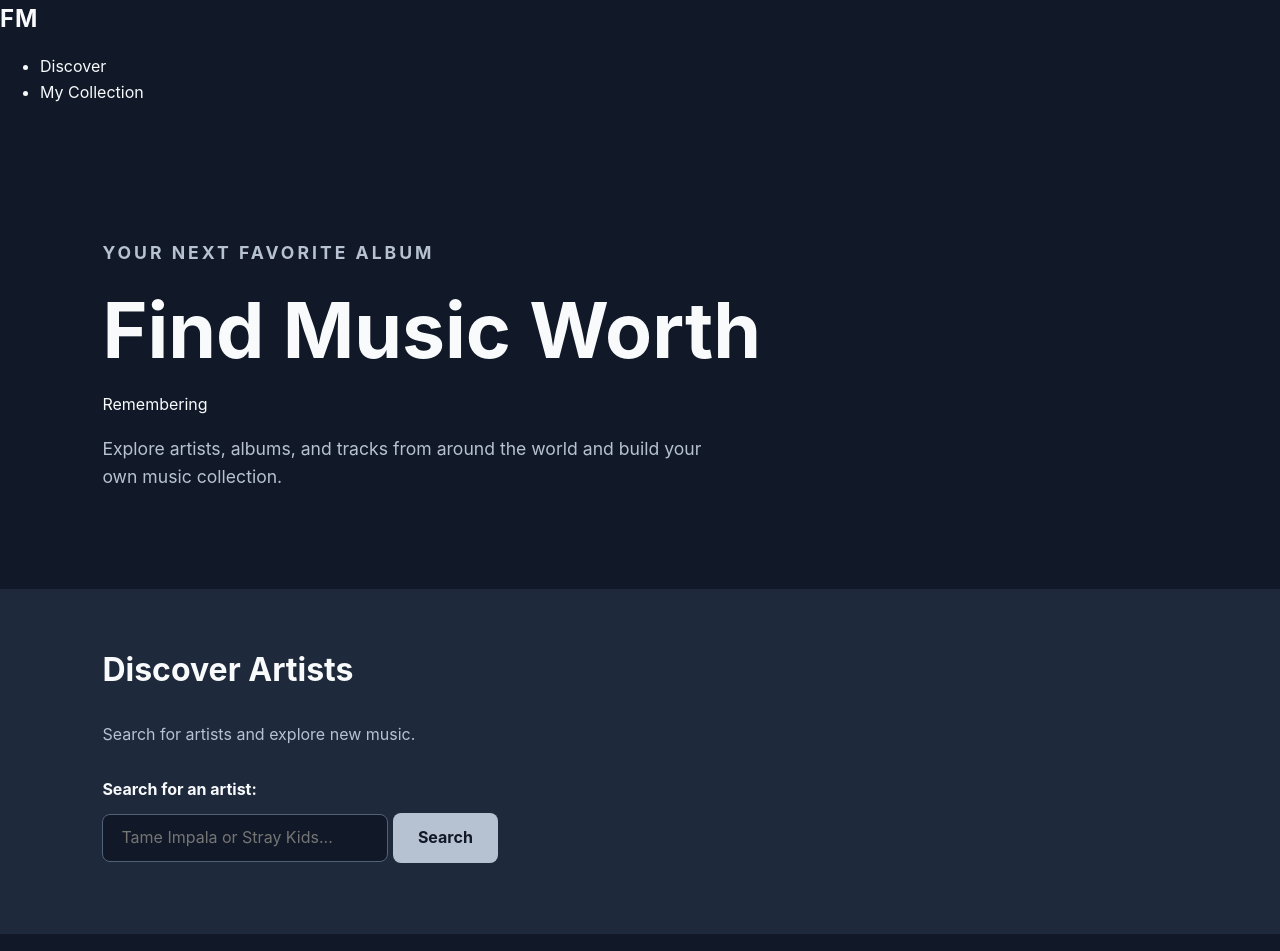
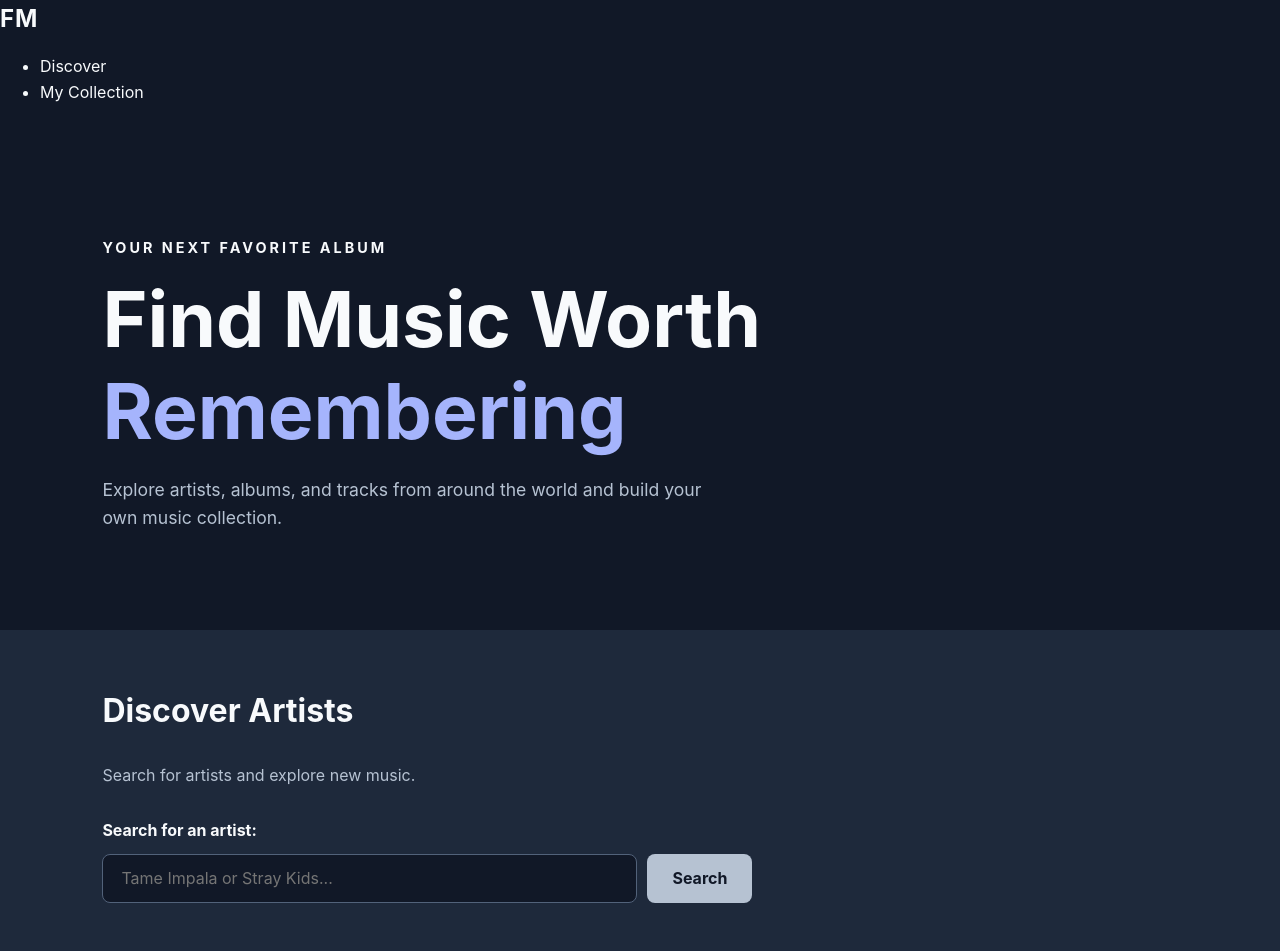
Before and after one commit to dianna-huitron/FM-findingMusic, a plain HTML site: page index.html in a window 1280 px wide. Shown: the top 951 px of the page. Drawn offline with Linux system fonts and the light colour scheme.

Commit message:
Debugging html and css. Fixing wording errors and styling improvements

```diff
--- a/index.html
+++ b/index.html
@@ -3,7 +3,7 @@
 <head>
     <meta charset="UTF-8">
     <meta name="viewport" content="width=device-width, initial-scale=1.0">
-    <meta name="description" content="TDiscovere artists, music, and more with our platform.">
+    <meta name="description" content="Discover artists, music, and more with our platform.">
     <title>FM | Find Your Music</title>
     <link rel="stylesheet" href="style.css">
     <script src="script.js" defer></script>
@@ -24,7 +24,7 @@
     <main>
         <section class="hero">
             <p class="eyebrow">Your Next Favorite Album</p>
-            <h1>Find Music Worth</h1> <span>Remembering</span>
+            <h1>Find Music Worth <span>Remembering</span></h1>
             <p>Explore artists, albums, and tracks from around the world and build your own music collection.</p>
         </section>
 
@@ -62,7 +62,7 @@
         <section id="collection" class="collection">
             <h2>My Collection</h2>
             <p>Keep track of your favorite albums and artists.</p>
-            <div id="favorites -list" class="album-grid">
+            <div id="favorites-list" class="album-grid">
                 <!-- User's collection will be displayed here -->
                  <p class="empty-message">Your collection is empty. Save some albums and see them here!</p>
             </div>
--- a/style.css
+++ b/style.css
@@ -35,6 +35,12 @@ button, input {
 
 button {
     cursor: pointer;
+}
+
+a:focus-visible,
+button:focus-visible {
+    outline: 2px solid var(--accent);
+    outline-offset: 3px;
 }
 
 [hidden] {
@@ -82,7 +88,7 @@ button {
     max-width: 950px;
 }
 
-.eyebrow {
+.hero .eyebrow {
     color: var(--secondary-accent);
     font-size: 0.9rem;
     font-weight: bold;
@@ -142,6 +148,11 @@ button {
     font-weight: bold;
 }
 
+.search-container {
+    display: flex;
+    gap: 10px;
+}
+
 .search-container input {
     flex: 1;
     min-width: 0;
@@ -190,6 +201,7 @@ button {
 }
 
 .empty-message {
+    grid-column: 1 / -1;
     color: var(--muted);
     background-color: var(--surface);
     padding: 25px;
```
